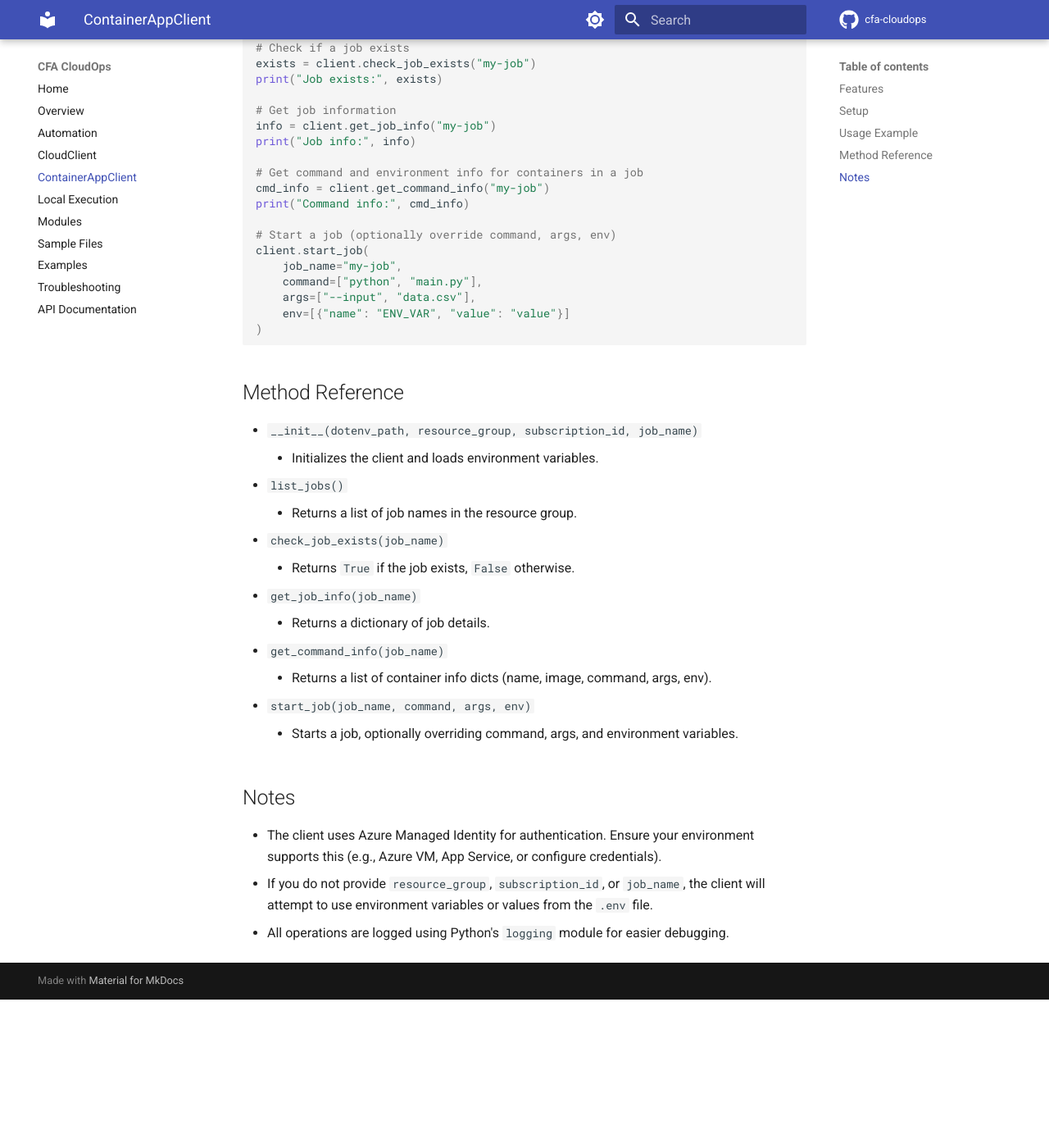
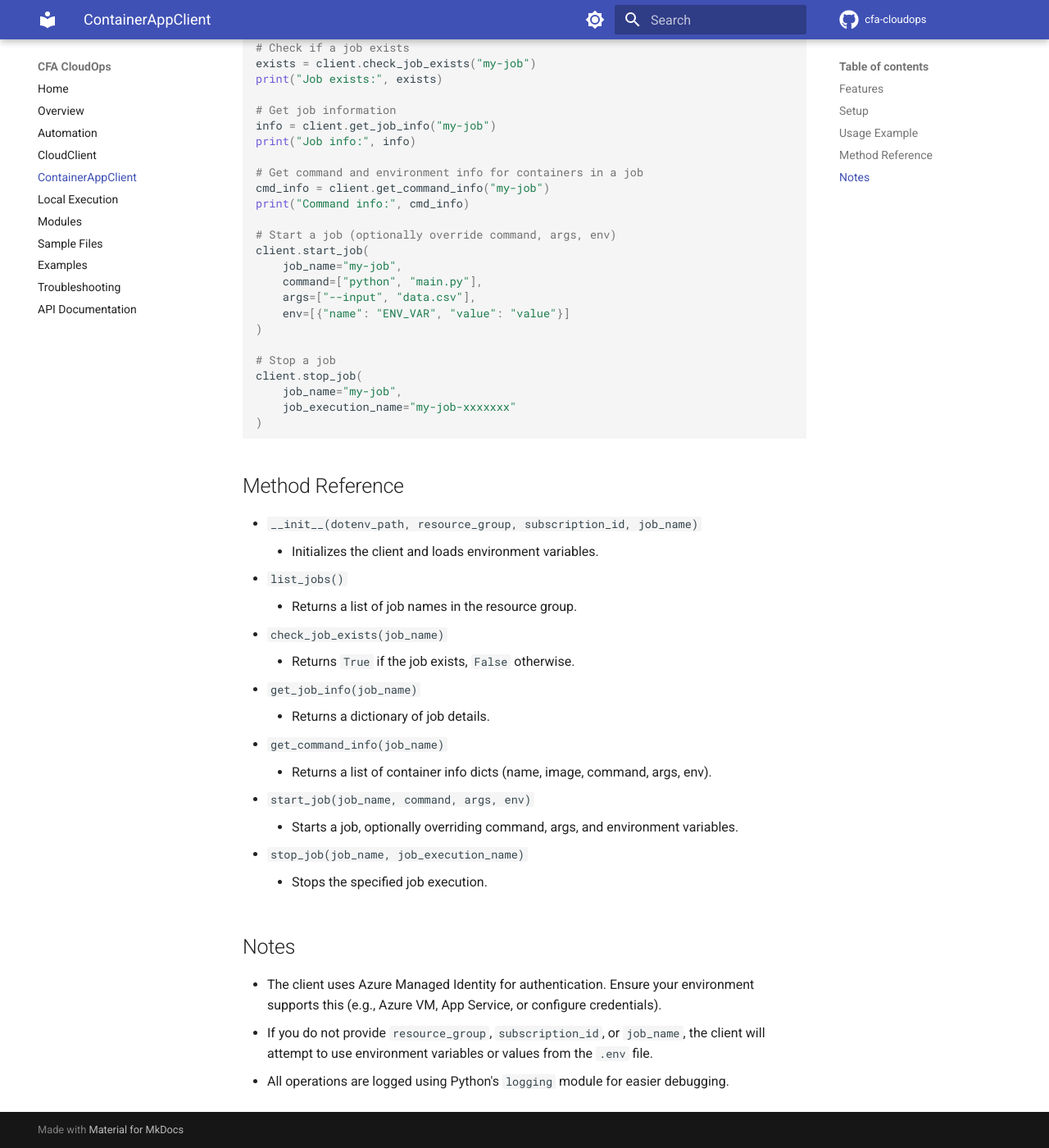
Before and after one commit to CDCgov/cfa-cloudops, an MkDocs documentation site: the page built from docs/ContainerAppClient/index.md, in a window 1280 px wide and 1400 px high, scrolled down 1364 px. Shown: the whole window at 82% size. Built offline with MkDocs 1.6.1 and Material for MkDocs 9.7.7, drawn with Linux system fonts in a browser that asks for light colours; comment, search, counter and statistics services are not loaded; before the commit the page ends 2583 px from its top, so only the background shows below that.

Commit message:
update container client and docs

````diff
--- a/docs/ContainerAppClient/index.md
+++ b/docs/ContainerAppClient/index.md
@@ -61,6 +61,12 @@ client.start_job(
     args=["--input", "data.csv"],
     env=[{"name": "ENV_VAR", "value": "value"}]
 )
+
+# Stop a job
+client.stop_job(
+    job_name="my-job",
+    job_execution_name="my-job-xxxxxxx"
+)
 ```
 
 ## Method Reference
@@ -77,6 +83,8 @@ client.start_job(
   - Returns a list of container info dicts (name, image, command, args, env).
 - `start_job(job_name, command, args, env)`
   - Starts a job, optionally overriding command, args, and environment variables.
+- `stop_job(job_name, job_execution_name)`
+  - Stops the specified job execution.
 
 ## Notes
 - The client uses Azure Managed Identity for authentication. Ensure your environment supports this (e.g., Azure VM, App Service, or configure credentials).
````
Also changed, not shown: 1 other file.
